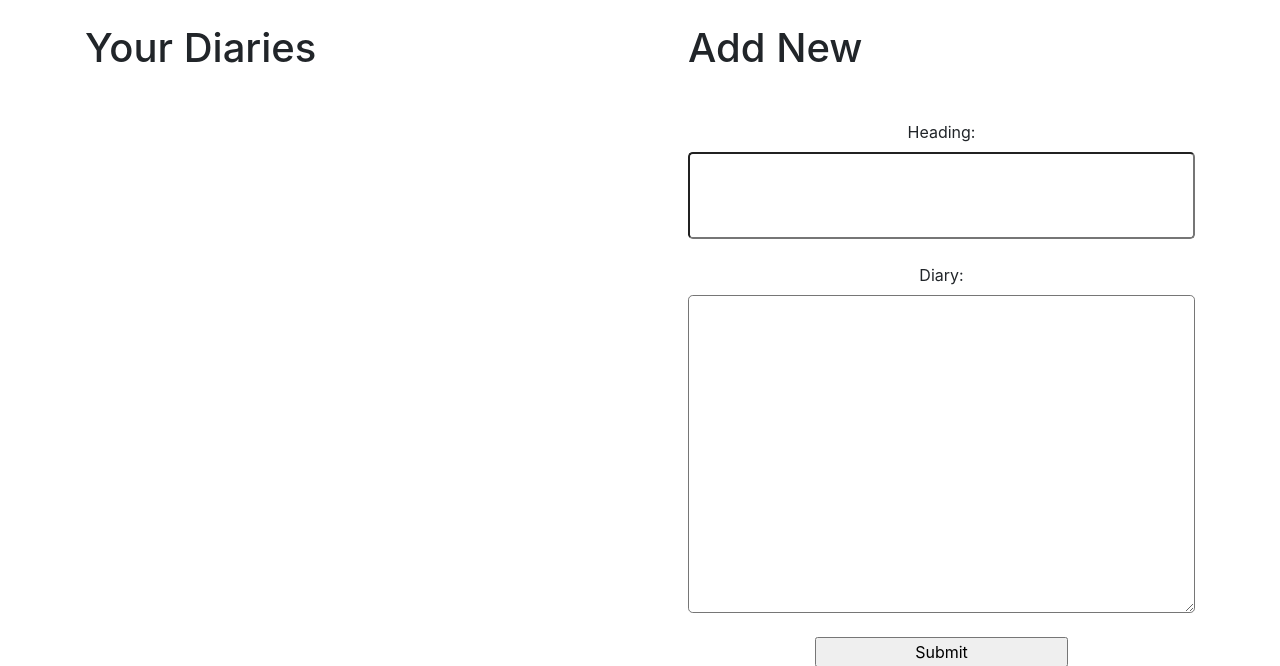
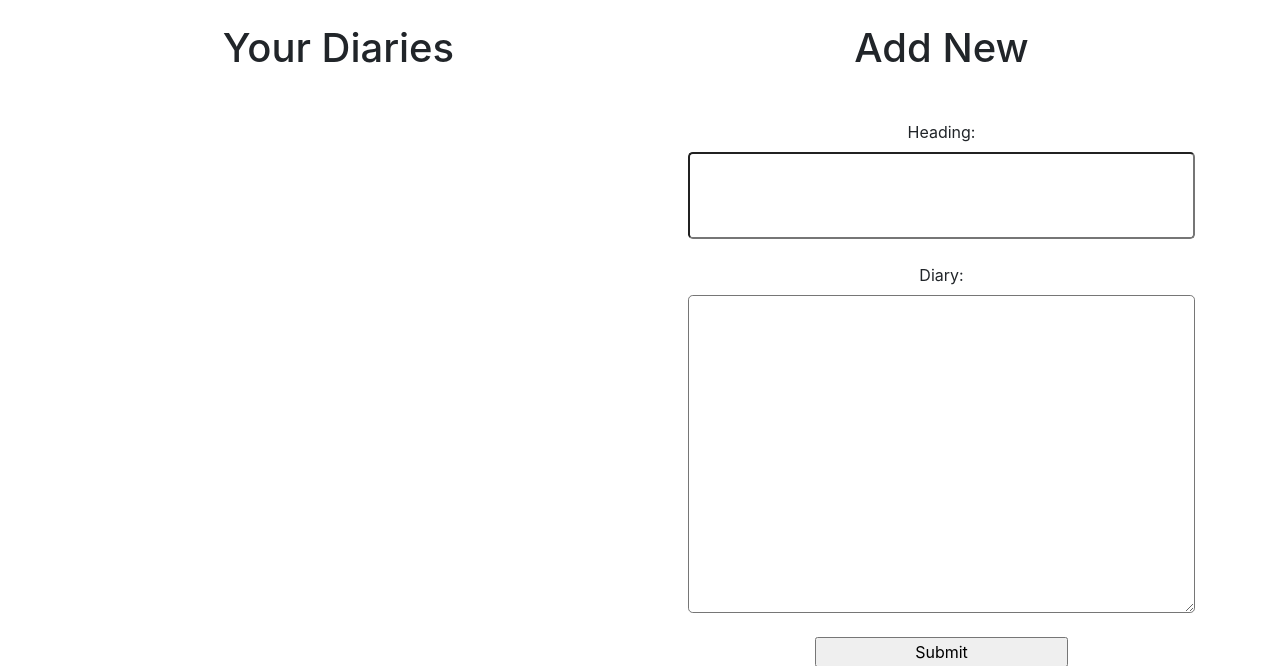
Before and after one commit to epsooraj/Diary, a Django app: page / in a window 1280 px wide. Shown: the part 76-742 px from the top of the page. Run offline with Django 3.2, Linux system fonts and the light colour scheme; the visitor is signed in with stand-in values (Sample User, id 1); data that the repository does not hold is empty; some libraries are stand-ins or nearby versions.

Commit message:
Centering Heading

```diff
--- a/templates/diary/diary.html
+++ b/templates/diary/diary.html
@@ -4,7 +4,7 @@
 
 	<div class="d-flex flex-sm-row flex-column-reverse">
 		<div class="mr-sm-5" style="width: 100%">
-			<h1 class="mb-5">Your Diaries</h1>
+			<h1 class="mb-5 text-center">Your Diaries</h1>
 			{% for diary_page in diary_pages %}
 			<div class="card my-4">
 				<h5 class="card-header d-flex justify-content-between align-items-center">
@@ -31,7 +31,7 @@
 
 
 		<div class="ml-sm-5" style="width: 100%">
-			<h1 class="mb-5">Add New</h1>
+			<h1 class="mb-5 text-center">Add New</h1>
 			<form class="d-flex flex-column justify-content-center align-items-center " action="/diary/" method="post">
 				{% csrf_token %} {{ form }}
 				<input class="w-50" type="submit" />
```
